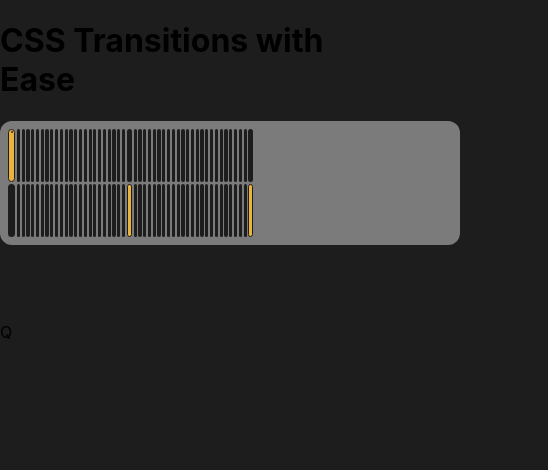
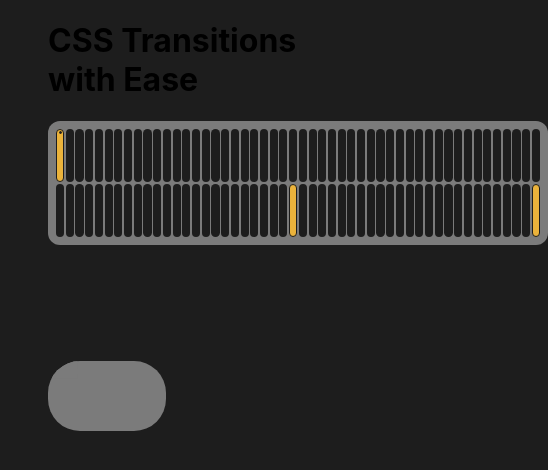
Before and after one commit to IlyaDesign-syd/Easy-CSS-Transitions, a Next.js app: page / in a window 390 px wide. Shown: the top 470 px of the page, 548 px wide, since content can reach past the window. Built offline with nearby package versions, Linux system fonts and the light colour scheme.

Commit message:
added stage component with simple canvas setup, updated documentation, created animation roadmap

```diff
--- a/comps/stage.js
+++ b/comps/stage.js
@@ -1,19 +1,67 @@
-import KeySlot from '../comps/KeySlot';
 import styles from '../styles/Home.module.css';
-import React, {useEffect, useState, useRef} from 'react';
+import React, {useEffect, useRef} from 'react';
 import { useSelector } from 'react-redux';
 
 const Stage = () => {
+/*TO CREATE:
 
+        1. Square object - size, position, rotation, colour and scale.
+        2. Eventually this should be contained in the store - create the square object as a map against existing keyframes
+        3. Ability to play animation based on object properties
+        4. Update store to have "current active frame"
+        5. This also needs to be updated in the timeline component - there needs to be a "pointer" UI to current keyframe
+
+ANIMATION METHODS EXPLAINED: (Note - For simplicity sake, I will start with the second animation method (read below)
+        There are two approaches to managing the animation based on keyframes:
+        1. Every time the user creates a frame and then makes a change to a specific parameter, the interpolation happens separately
+        between each parameter, as opposed to each frame.
+        2. The interpolation for every single parameter gets handled between frames without distinguishing between the channels separately.
+
+        To understand this better, follow the below example:
+        For example, if the square changes position from 0px to 20px from frames 1 to 20, then the square should move from left to right accordingly.
+        If subsequently, a rotation of 90 degrees is applied to frame 30:
+
+        1. If the interpolation of every parameter is handled separately, then now the cube should also be gradually rotating from frame 1 to frame 30,
+        since the user did not explicitly make any other rotation changes. So, the position and rotation changes work simultaneously but on separate timeline channels.
+        ____________                                            __________
+        |   PROS    |                                           |  CONS   |
+        -------------                                           -----------
+        - Animating this way requires less planning            - May demand additional UI for separate channels
+        - More intuitive for some users like 3D animators      - User may not remember which keyframes had specific parameter changes
+        - Can save time with less manual rework
+
+        2. In the second method, the cube would only start rotating from frame 20 to 30, since the interpolation happens between each frame for every single parameter
+        ____________                                            __________
+        |   PROS    |                                           |  CONS   |
+        -------------                                           -----------
+        - Interpolation between frames is more predictable           - May require additional planning for animators
+        - Does not require additional UI                             - Requires editing more frames when modifying animation
+        - More popular with traditional 2D animation tools
+    */
     const hoveredFrame = useSelector(state => state.frame.hovered)
-
+    const canvasRef = useRef(null)
     //As an experiment, set the animation based on the current hovered frame (testing purposes only)
     useEffect(() => {
+    const canvas = canvasRef.current;
+    const context = canvas.getContext('2d');
 
+    //Square onbject (will need to move to store later):
+    const elementFrames = new Map();
+    elementFrames.set(1, {position: [0, 0], scale: [1, 1], rotation: 0, colour: "green"})
+    elementFrames.set(24, {position: [20, 0], scale: [1, 1], rotation: 0, colour: "green"})
+    elementFrames.set(60, {position: [23, 10], scale: [1, 1], rotation: 0, colour: "green"})
+    elementFrames.set(72, {position: [0, 0], scale: [1, 1], rotation: 0, colour: "green"})
+
+
+    //Get background colour dynamically by referencing the CSS variable
+    const secondaryColour = window.getComputedStyle(document.querySelector("html")).getPropertyValue("--secondary-color")
+    // Set canvas background color
+    context.fillStyle = secondaryColour;
+    context.fillRect(0, 0, canvas.width/4, canvas.height/4);
     }, [hoveredFrame])
     return (
     <div>
-    <canvas ref={canvasRef} width={400} height={400} className={styles.stageContainer} />
+    <canvas ref={canvasRef} width={100} height={60} className={styles.stageContainer} />
     </div>
     )
 }
--- a/pages/index.js
+++ b/pages/index.js
@@ -1,6 +1,9 @@
+//Components + assets:
 import KeySlot from '../comps/KeySlot';
+import Stage from '../comps/Stage';
 import styles from '../styles/Home.module.css';
-import React, {useEffect, useState, useRef} from 'react';
+//React and Redux Libraries:
+import React, {useEffect, useRef} from 'react';
 import { useSelector } from 'react-redux';
 
 export default function Home() {
@@ -32,20 +35,21 @@ export default function Home() {
   }, [hoveredFrame])
 
   return (
-    <div>
+    <div className={styles.appContainer}>
     <h1 className={styles.mainTitle}>CSS Transitions with Ease</h1>
     {/*TIME-LINE container with 100 frame components-------*/}
     <div className={styles.timelineContainer}>
       {[...Array(100).keys()] .map(i => i+1) .map(key => {return <KeySlot key={key} frameNumber={key}/>})}
     </div>
-    {/*FRAME HOVER NUMBER DISPLAY large grey text diplaying hovered frame-------*/}Q
+
+    {/*FRAME HOVER NUMBER DISPLAY large grey text diplaying hovered frame-------*/}
     <div ref={frameText} className={styles.hugeLightText}>{(hoveredFrame)}</div>
 
     {/*ANIMATION STAGE this is where the magic happens-------
     Assumptions:
     - The CSS element that is going to be animated will have position of 'absolute'
     */}
-
+    <Stage></Stage>
     </div>
   )
 }
--- a/styles/Home.module.css
+++ b/styles/Home.module.css
@@ -1,3 +1,6 @@
+.appContainer {
+  margin: 0 3em 0 3em
+}
 .container {
   min-height: 100vh;
   padding: 0 0.5rem;
@@ -11,7 +14,7 @@
 ====  TIMELINE ELEMENTS ===
     - Timeline Container (grid)
     - Keyframes (grid)
-    - Key number display
+    - Key number display (huge light text)
 */
 
 .hugeLightText {
@@ -78,12 +81,15 @@
 .stageContainer {
   background-color: var(--secondary-color);
   border-radius: 2em;
+  width: 40%
 }
 
-@media screen and (max-width: 890px) {
+
+/* If the window width is below 930px, split the timeline into two rows to fit screen */
+@media screen and (max-width: 930px) {
   .timelineContainer {
     grid-template-rows: repeat(2, 1fr);
-    max-width: 460px;
-    min-width: 460px;
+    grid-template-columns: repeat(50, 1fr);
+    max-width: 600px;min-width: 500px;
   }
 }
```
